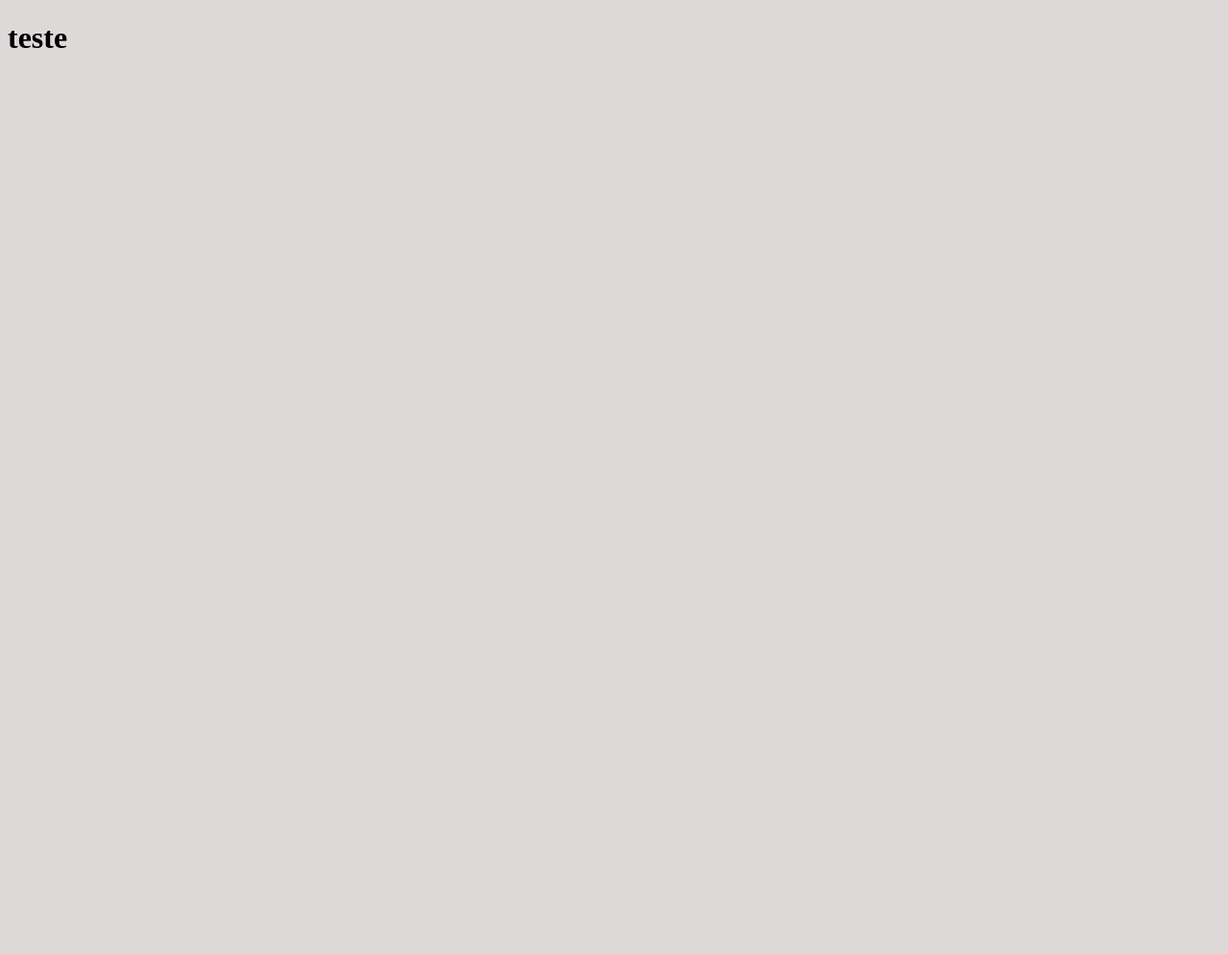
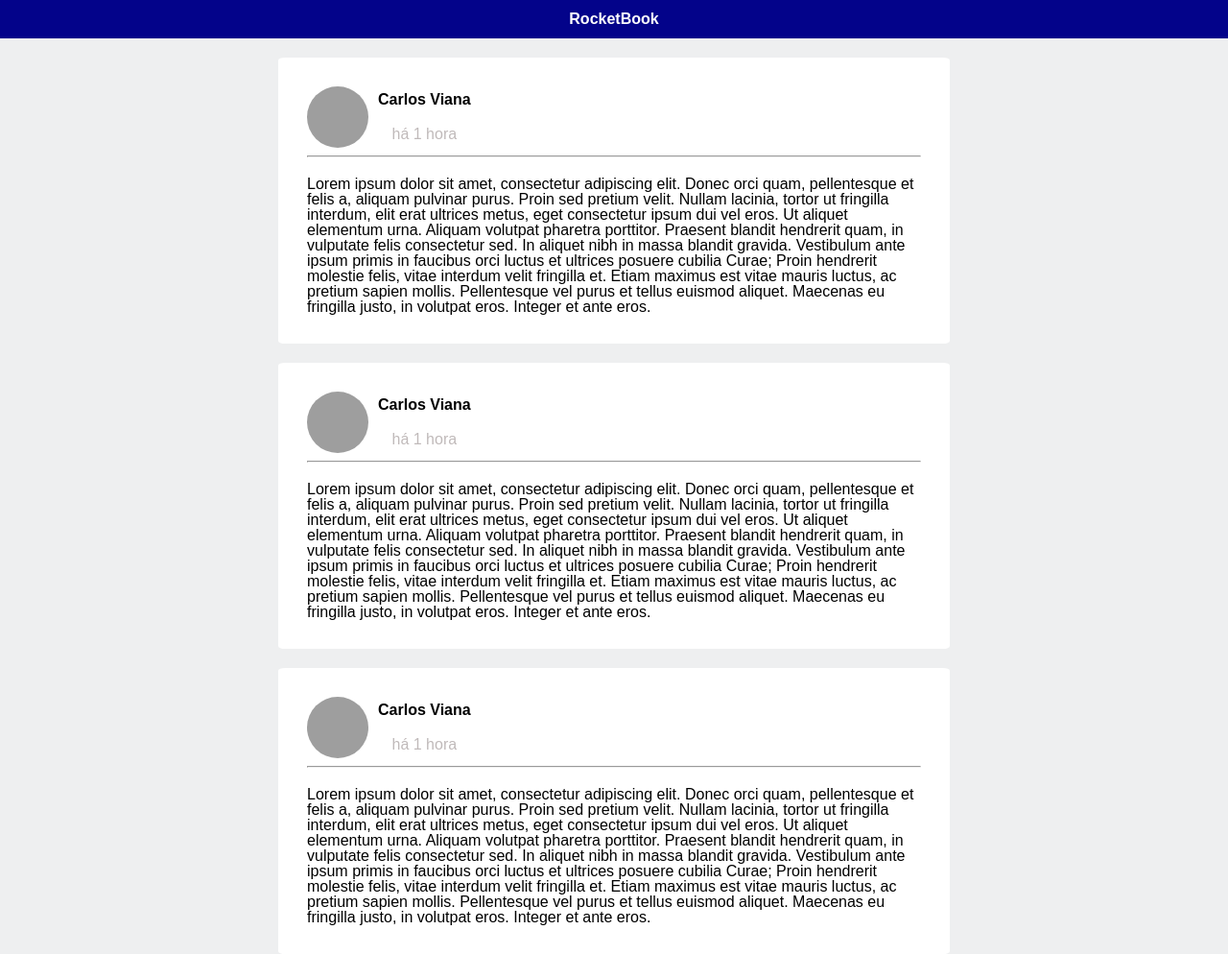
Before and after one commit to carlosviana/GoReactDesafio1, a React app: page / in a window 1280 px wide. Shown: the whole page at 96% size. Before the commit the page ends 800 px from the top, so only its background shows below. Built offline with nearby package versions, Linux system fonts and the light colour scheme; grey boxes are pictures that could not be loaded.

Commit message:
Avançando no CSS

```diff
--- a/package.json
+++ b/package.json
@@ -6,9 +6,11 @@
     "author": "Carlos Viana <viana.mail@gmail.com>",
     "license": "MIT",
     "dependencies": {
+        "file-loader": "^2.0.0",
         "prop-types": "^15.6.2",
         "react": "^16.6.3",
-        "react-dom": "^16.6.3"
+        "react-dom": "^16.6.3",
+        "url-loader": "^1.1.2"
     },
     "scripts": {
         "dev": "webpack-dev-server --mode development"
--- /dev/null
+++ b/src/header.js
@@ -0,0 +1,13 @@
+import React, { Component } from "react";
+
+class Header extends Component {
+    render() {
+        return (
+            <div className="header">
+                <h1>RocketBook</h1>
+            </div>
+        );
+    }
+}
+
+export default Header;
--- a/src/index.js
+++ b/src/index.js
@@ -1,13 +1,26 @@
 import React, { Component, Fragment } from "react";
 import { render } from "react-dom";
 
+import Header from "./header";
+import Post from "./post";
+
+import "./reset.css";
 import "./style.css";
 
 class App extends Component {
+    state = {
+        posts: []
+    };
+
     render() {
         return (
             <Fragment>
-                <h1>teste</h1>
+                <Header />
+                <section className="content">
+                    <Post />
+                    <Post />
+                    <Post />
+                </section>
             </Fragment>
         );
     }
--- /dev/null
+++ b/src/post.js
@@ -0,0 +1,30 @@
+import React, { Component } from "react";
+
+import PostHeader from "./postHeader";
+
+export default class Post extends Component {
+    render() {
+        return (
+            <article className="post">
+                <PostHeader />
+                <hr />
+                <p>
+                    Lorem ipsum dolor sit amet, consectetur adipiscing elit.
+                    Donec orci quam, pellentesque et felis a, aliquam pulvinar
+                    purus. Proin sed pretium velit. Nullam lacinia, tortor ut
+                    fringilla interdum, elit erat ultrices metus, eget
+                    consectetur ipsum dui vel eros. Ut aliquet elementum urna.
+                    Aliquam volutpat pharetra porttitor. Praesent blandit
+                    hendrerit quam, in vulputate felis consectetur sed. In
+                    aliquet nibh in massa blandit gravida. Vestibulum ante ipsum
+                    primis in faucibus orci luctus et ultrices posuere cubilia
+                    Curae; Proin hendrerit molestie felis, vitae interdum velit
+                    fringilla et. Etiam maximus est vitae mauris luctus, ac
+                    pretium sapien mollis. Pellentesque vel purus et tellus
+                    euismod aliquet. Maecenas eu fringilla justo, in volutpat
+                    eros. Integer et ante eros.
+                </p>
+            </article>
+        );
+    }
+}
--- /dev/null
+++ b/src/postHeader.js
@@ -0,0 +1,16 @@
+import React, { Component } from "react";
+import batman from "./images/batman.jpg";
+
+export default class PostHeader extends Component {
+    render() {
+        return (
+            <div className="postHeader">
+                <img src="https://avatars3.githubusercontent.com/u/935026?s=460&v=4" />
+                <div className="author">
+                    <h1>Carlos Viana</h1>
+                    <p>há 1 hora</p>
+                </div>
+            </div>
+        );
+    }
+}
--- /dev/null
+++ b/src/reset.css
@@ -0,0 +1,129 @@
+/* http://meyerweb.com/eric/tools/css/reset/
+   v2.0 | 20110126
+   License: none (public domain)
+*/
+
+html,
+body,
+div,
+span,
+applet,
+object,
+iframe,
+h1,
+h2,
+h3,
+h4,
+h5,
+h6,
+p,
+blockquote,
+pre,
+a,
+abbr,
+acronym,
+address,
+big,
+cite,
+code,
+del,
+dfn,
+em,
+img,
+ins,
+kbd,
+q,
+s,
+samp,
+small,
+strike,
+strong,
+sub,
+sup,
+tt,
+var,
+b,
+u,
+i,
+center,
+dl,
+dt,
+dd,
+ol,
+ul,
+li,
+fieldset,
+form,
+label,
+legend,
+table,
+caption,
+tbody,
+tfoot,
+thead,
+tr,
+th,
+td,
+article,
+aside,
+canvas,
+details,
+embed,
+figure,
+figcaption,
+footer,
+header,
+hgroup,
+menu,
+nav,
+output,
+ruby,
+section,
+summary,
+time,
+mark,
+audio,
+video {
+    margin: 0;
+    padding: 0;
+    border: 0;
+    font-size: 100%;
+    font: inherit;
+    vertical-align: baseline;
+}
+/* HTML5 display-role reset for older browsers */
+article,
+aside,
+details,
+figcaption,
+figure,
+footer,
+header,
+hgroup,
+menu,
+nav,
+section {
+    display: block;
+}
+body {
+    line-height: 1;
+}
+ol,
+ul {
+    list-style: none;
+}
+blockquote,
+q {
+    quotes: none;
+}
+blockquote:before,
+blockquote:after,
+q:before,
+q:after {
+    content: "";
+    content: none;
+}
+table {
+    border-collapse: collapse;
+    border-spacing: 0;
+}
--- a/src/style.css
+++ b/src/style.css
@@ -1,3 +1,65 @@
 body {
-    background: rgb(221, 217, 217);
+    background: rgb(238, 239, 240);
+    font-family: Arial, Helvetica, sans-serif;
 }
+.header {
+    background: rgb(3, 3, 138);
+    height: 40px;
+}
+.header h1 {
+    /* text-align: center; */
+    color: #fff;
+    font-weight: bold;
+    margin: auto;
+    text-align: center;
+    line-height: 40px;
+    vertical-align: middle;
+}
+.post {
+    width: 50%;
+    margin-top: 20px;
+    background: #fff;
+    border-color: black;
+    border: 5px;
+    padding: 30px;
+    border-radius: 1%;
+}
+.post p {
+    margin-top: 20px;
+}
+
+.postHeader {
+    display: flex;
+    flex-direction: row;
+    vertical-align: middle;
+}
+
+.postHeader img {
+    width: 64px;
+    height: 64px;
+    border-radius: 50%;
+    margin-right: 10px;
+}
+
+.author {
+    display: flex;
+    align-items: center;
+    justify-content: center;
+    flex-direction: column;
+    text-align: left;
+    align-items: center;
+}
+
+.author h1 {
+    font-weight: bold;
+}
+
+.author p {
+    color: rgb(192, 186, 186);
+}
+
+.content {
+    display: flex;
+    flex-direction: column;
+    align-items: center;
+}
--- a/webpack.config.js
+++ b/webpack.config.js
@@ -21,6 +21,21 @@ module.exports = {
             {
                 test: /\.css$/,
                 use: [{ loader: "style-loader" }, { loader: "css-loader" }]
+            },
+            {
+                test: /\.(gif|svg|jpg|png)$/,
+                loader: "file-loader"
+            },
+            {
+                test: /\.(png|jpg|gif|svg)$/i,
+                use: [
+                    {
+                        loader: "url-loader",
+                        options: {
+                            limit: 8192
+                        }
+                    }
+                ]
             }
         ]
     }
```
Also changed, not shown: src/batman.jpg (added), src/images/batman.jpg (added), src/images/robin.jpg (added), src/images/superman.jpg (added), src/images/wonderwoman.jpg (added), 1 other file.
